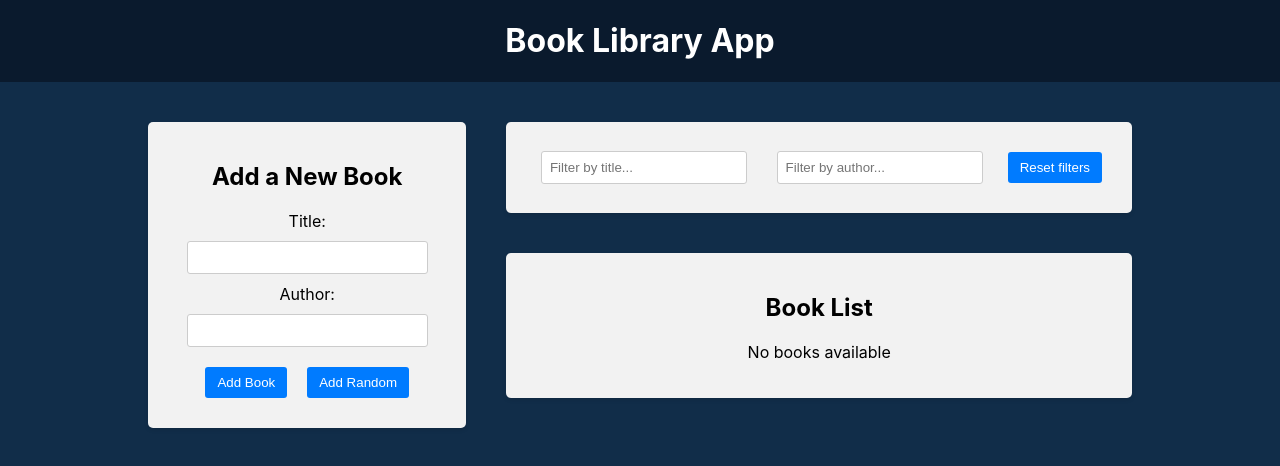
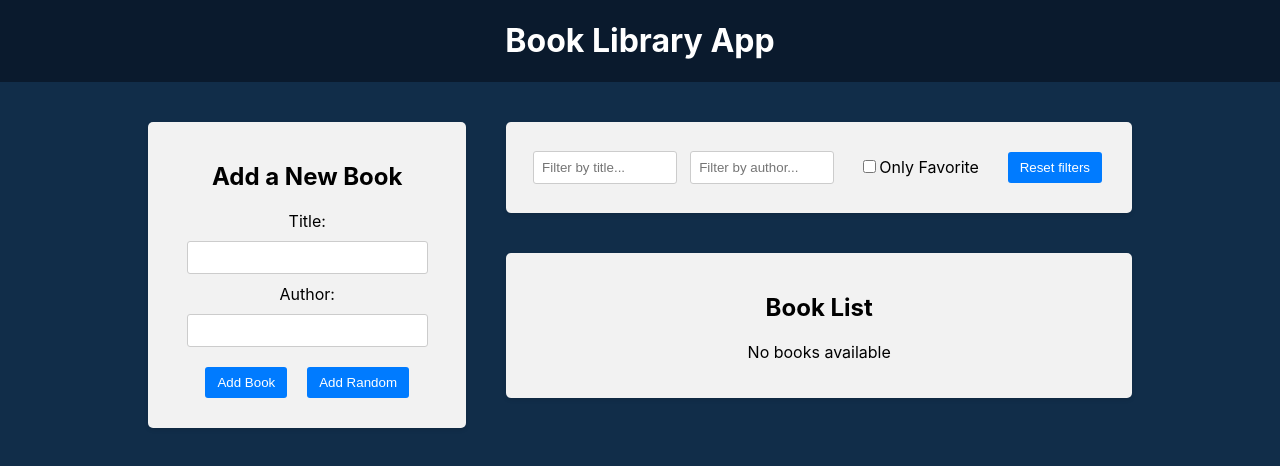
Before and after one commit to akbrest/react-udemy-tutorial, a React (Create React App) app in the folder frontend/: page / in a window 1280 px wide. Shown: the top 466 px of the page. Built offline with nearby package versions, Linux system fonts and the light colour scheme.

Commit message:
Favorite checkbox filter

```diff
--- a/frontend/src/components/BookList/BookList.js
+++ b/frontend/src/components/BookList/BookList.js
@@ -4,6 +4,7 @@
 import {
   selectTitleFilter,
   selectAuthorFilter,
+  selectOnlyFavoriteFilter,
 } from '../../redux/sclices/filterSlice';
 import { BsBookmarkStar, BsBookmarkStarFill } from 'react-icons/bs';
 
@@ -11,6 +12,7 @@
   const books = useSelector((state) => state.books);
   const titleFilter = useSelector(selectTitleFilter);
   const authorFilter = useSelector(selectAuthorFilter);
+  const onlyFavoriteFilter = useSelector(selectOnlyFavoriteFilter);
   const dispatch = useDispatch();
 
   const handleDeleteBook = (id) => {
@@ -30,7 +32,9 @@
       .toLowerCase()
       .includes(authorFilter.toLowerCase());
 
-    return matchesTitle && matchesAuthor;
+    const matchesFavorite = onlyFavoriteFilter ? book.isFavorite : true;
+
+    return matchesTitle && matchesAuthor && matchesFavorite;
   });
 
   return (
--- a/frontend/src/components/Filter/Filter.js
+++ b/frontend/src/components/Filter/Filter.js
@@ -2,9 +2,11 @@
 import {
   setTitleFilter,
   setAuthorFilter,
+  setOnlyFavoriteFilter,
   resetFilters,
   selectTitleFilter,
   selectAuthorFilter,
+  selectOnlyFavoriteFilter,
 } from '../../redux/sclices/filterSlice';
 import './Filter.css';
 
@@ -12,6 +14,7 @@
   const dispatch = useDispatch();
   const titleFilter = useSelector(selectTitleFilter);
   const authorFilter = useSelector(selectAuthorFilter);
+  const onlyFavoriteFilter = useSelector(selectOnlyFavoriteFilter);
 
   const handleTitleFilterChange = (e) => {
     dispatch(setTitleFilter(e.target.value));
@@ -19,6 +22,10 @@
 
   const handleAuthorFilterChange = (e) => {
     dispatch(setAuthorFilter(e.target.value));
+  };
+
+  const hadleOnlyFavoriteFilterChange = () => {
+    dispatch(setOnlyFavoriteFilter());
   };
 
   const handleResetFilters = () => {
@@ -44,6 +51,16 @@
             placeholder="Filter by author..."
           />
         </div>
+        <div className="filter-group">
+          <label>
+            <input
+              type="checkbox"
+              checked={onlyFavoriteFilter}
+              onChange={hadleOnlyFavoriteFilterChange}
+            />
+            Only Favorite
+          </label>
+        </div>
         <button type="button" onClick={handleResetFilters}>
           Reset filters
         </button>
--- a/frontend/src/redux/sclices/filterSlice.js
+++ b/frontend/src/redux/sclices/filterSlice.js
@@ -3,6 +3,7 @@
 const initialState = {
   title: '',
   author: '',
+  onlyFavorite: false,
 };
 
 const filterSlice = createSlice({
@@ -17,16 +18,24 @@
     setAuthorFilter: (state, action) => {
       state.author = action.payload;
     },
-    resetFilters: (state) => {
+    setOnlyFavoriteFilter: (state) => {
+      state.onlyFavorite = !state.onlyFavorite;
+    },
+    resetFilters: () => {
       return initialState;
     },
   },
 });
 
-export const { setTitleFilter, setAuthorFilter, resetFilters } =
-  filterSlice.actions;
+export const {
+  setTitleFilter,
+  setAuthorFilter,
+  setOnlyFavoriteFilter,
+  resetFilters,
+} = filterSlice.actions;
 
 export const selectTitleFilter = (state) => state.filter.title;
 export const selectAuthorFilter = (state) => state.filter.author;
+export const selectOnlyFavoriteFilter = (state) => state.filter.onlyFavorite;
 
 export default filterSlice.reducer;
```
